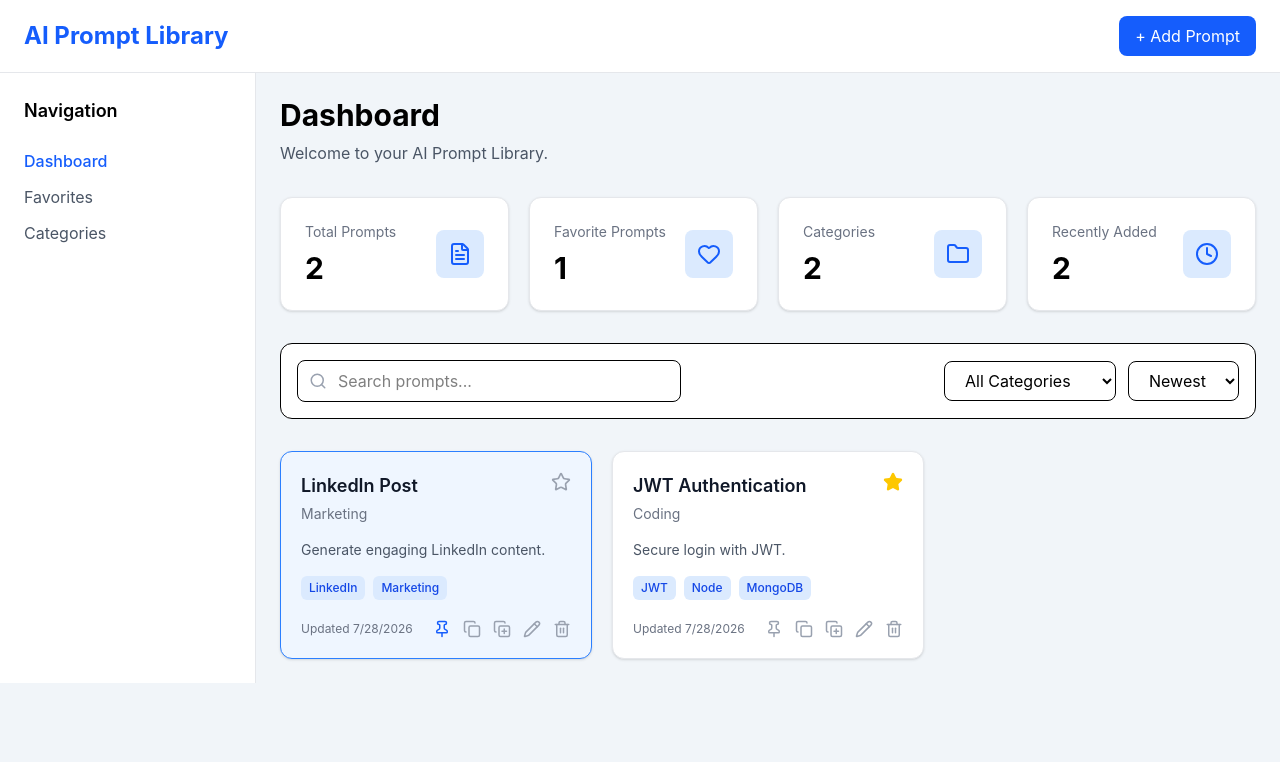
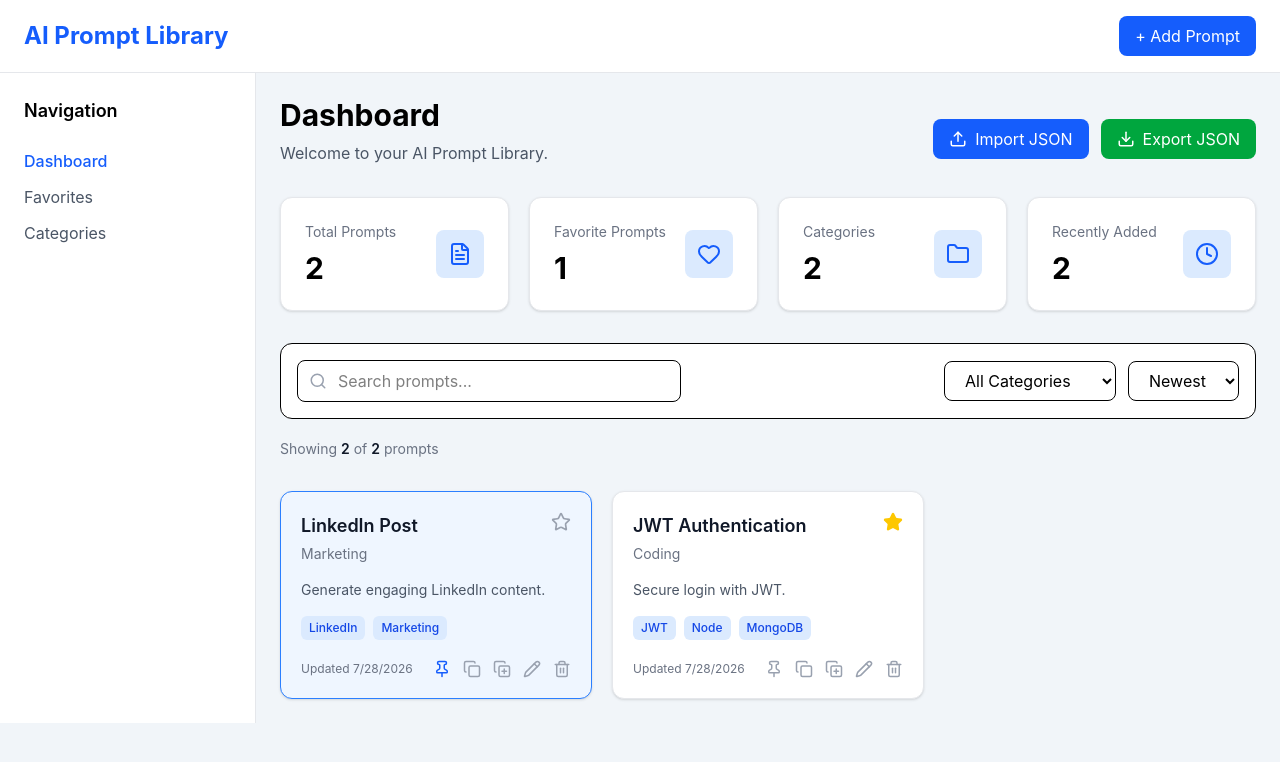
Before and after one commit to yashsahane-eng/AI-Prompt-Library, a React (Vite) app: page / in a window 1280 px wide. Shown: the top 762 px of the page. Built offline with nearby package versions, Linux system fonts and the light colour scheme.

Commit message:
Added Import Export Buttons make them fuctional

```diff
--- /dev/null
+++ b/src/components/prompt/ExportImportButtons.tsx
@@ -0,0 +1,100 @@
+import { Download, Upload } from "lucide-react";
+import { useRef } from "react";
+import { toast } from "sonner";
+
+import { usePrompt } from "../../context/PromptContext";
+import type { Prompt } from "../../types/Prompt";
+import { sortPrompts } from "../../context/PromptActions";
+
+function ExportImportButtons() {
+  const { prompts, setPrompts } = usePrompt();
+
+  const fileInputRef = useRef<HTMLInputElement>(null);
+
+  const handleExport = () => {
+    const data = JSON.stringify(prompts, null, 2);
+
+    const blob = new Blob([data], {
+      type: "application/json",
+    });
+
+    const url = URL.createObjectURL(blob);
+
+    const link = document.createElement("a");
+
+    const date = new Date().toISOString().split("T")[0];
+
+    link.href = url;
+    link.download = `ai-prompt-library-${date}.json`;
+
+    document.body.appendChild(link);
+    link.click();
+    document.body.removeChild(link);
+
+    URL.revokeObjectURL(url);
+
+    toast.success("Prompts exported successfully!");
+  };
+
+  const handleImport = (
+    event: React.ChangeEvent<HTMLInputElement>
+  ) => {
+    const file = event.target.files?.[0];
+
+    if (!file) return;
+
+    const reader = new FileReader();
+
+    reader.onload = (e) => {
+      try {
+        const importedPrompts = JSON.parse(
+          e.target?.result as string
+        ) as Prompt[];
+
+        if (!Array.isArray(importedPrompts)) {
+          throw new Error("Invalid file");
+        }
+
+        setPrompts(sortPrompts(importedPrompts));
+
+        toast.success("Prompts imported successfully!");
+      } catch {
+        toast.error("Invalid JSON file.");
+      }
+
+      event.target.value = "";
+    };
+
+    reader.readAsText(file);
+  };
+
+  return (
+    <div className="flex justify-end gap-3 mt-4">
+      <button
+        onClick={() => fileInputRef.current?.click()}
+        className="flex items-center gap-2 px-4 py-2 bg-blue-600 text-white rounded-lg hover:bg-blue-700 transition"
+      >
+        <Upload size={18} />
+        Import JSON
+      </button>
+
+      <button
+        onClick={handleExport}
+        className="flex items-center gap-2 px-4 py-2 bg-green-600 text-white rounded-lg hover:bg-green-700 transition"
+      >
+        <Download size={18} />
+        Export JSON
+      </button>
+
+      <input
+        ref={fileInputRef}
+        type="file"
+        accept=".json"
+        hidden
+        onChange={handleImport}
+      />
+    </div>
+  );
+}
+
+export default ExportImportButtons;
--- a/src/context/PromptContext.tsx
+++ b/src/context/PromptContext.tsx
@@ -16,6 +16,8 @@ import {
   sortFilteredPrompts,
   type SortOption,
 } from "./PromptActions";
+
+
 
 interface PromptContextType {
   prompts: Prompt[];
--- a/src/pages/Dashboard.tsx
+++ b/src/pages/Dashboard.tsx
@@ -2,26 +2,44 @@ import MainLayout from "../components/layout/MainLayout";
 import DashboardCards from "../components/dashboard/DashboardCards";
 import SearchToolbar from "../components/prompt/SearchToolbar";
 import PromptGrid from "../components/prompt/PromptGrid";
+import ExportImportButtons from "../components/prompt/ExportImportButtons";
 import { usePrompt } from "../context/PromptContext";
 
 function Dashboard() {
-  const { prompts } = usePrompt();
-
-  // Temporary check
-  console.log(prompts);
+  const { prompts, filteredPrompts } = usePrompt();
 
   return (
     <MainLayout>
-      <h2 className="text-3xl font-bold">
-        Dashboard
-      </h2>
+      <div className="flex flex-col md:flex-row md:items-center md:justify-between gap-4">
+        <div>
+          <h2 className="text-3xl font-bold">Dashboard</h2>
 
-      <p className="text-gray-600 mt-2">
-        Welcome to your AI Prompt Library.
-      </p>
+          <p className="text-gray-600 mt-2">
+            Welcome to your AI Prompt Library.
+          </p>
+        </div>
+
+        <ExportImportButtons />
+      </div>
 
       <DashboardCards />
+
       <SearchToolbar />
+
+      <div className="mt-5 mb-3 flex items-center justify-between">
+        <p className="text-sm text-gray-500">
+          Showing{" "}
+          <span className="font-semibold text-gray-900">
+            {filteredPrompts.length}
+          </span>{" "}
+          of{" "}
+          <span className="font-semibold text-gray-900">
+            {prompts.length}
+          </span>{" "}
+          prompts
+        </p>
+      </div>
+
       <PromptGrid />
     </MainLayout>
   );
```
